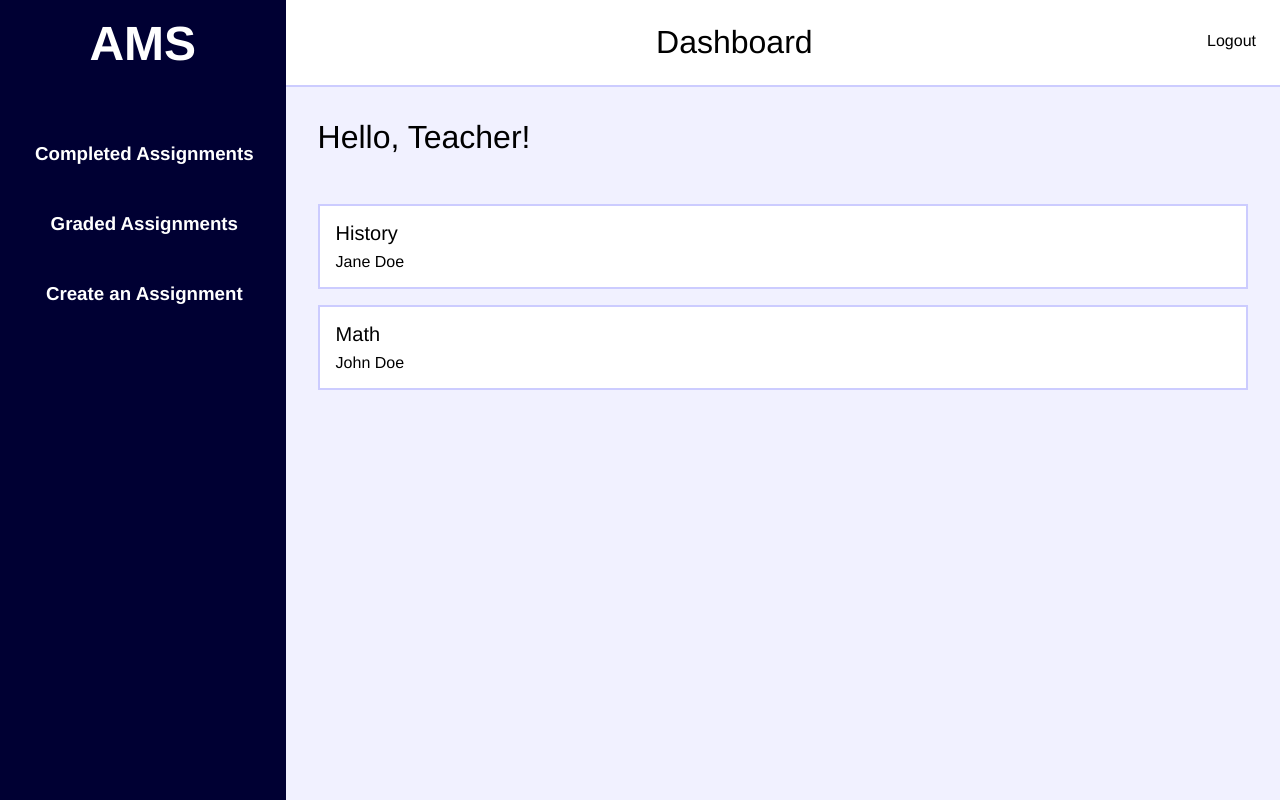
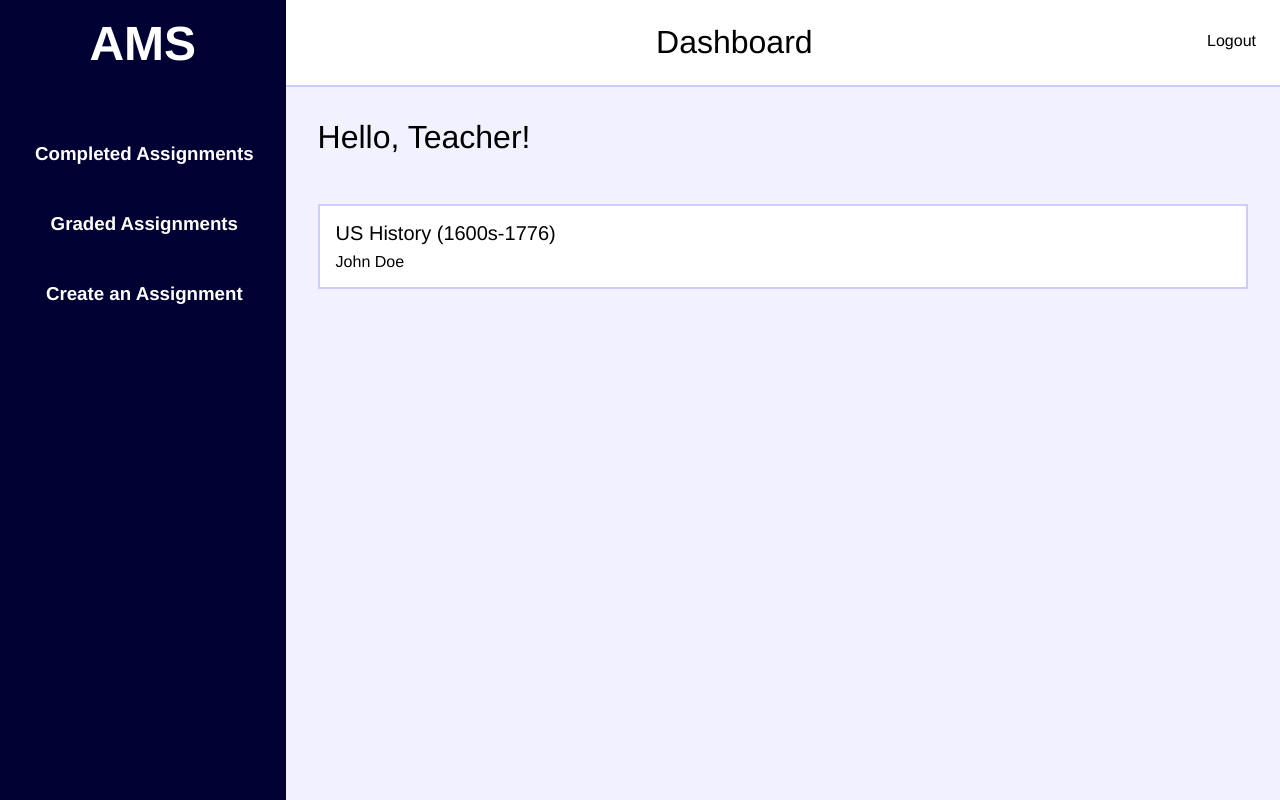
Before and after one commit to 2005Java-Nick/jose_anastasia_gautam_p2, an Angular app in the folder AngularAMS/: page /teacher-dashboard in a window 1280 px wide. Built offline with nearby package versions, Linux system fonts and the light colour scheme.

Commit message:
Added an assignment-instance-display interface

```diff
--- a/AngularAMS/src/app/component/teacher-dashboard/teacher-dashboard.component.ts
+++ b/AngularAMS/src/app/component/teacher-dashboard/teacher-dashboard.component.ts
@@ -1,4 +1,5 @@
 import { Component, OnInit } from '@angular/core';
+import { AssignmentInstanceDisplay } from '../../interface/assignmentinstancedisplay.interface';
 
 @Component({
   selector: 'app-teacher-dashboard',
@@ -23,16 +24,24 @@ export class TeacherDashboardComponent implements OnInit {
     }
   ];
 
-  listOfAssignments = [
+  listOfAssignments : AssignmentInstanceDisplay[] = [
     {
-      assignmentName: "History",
-      studentName: "Jane Doe"
-    },
-    {
-      assignmentName: "Math",
-      studentName: "John Doe"
+      course: "History",
+      assignmentType: "Exam",
+      assignmentStatus: "Completed",
+      assignmentName: "US History (1600s-1776)",
+      teacherName: "Mrs. Jane Doe",
+      studentName: "John Doe",
+      dueDate: {
+        date: "06-10-2020",
+        time: "5:00 PM"
+      },
+      completionDate: {
+        date: "06-10-2020",
+        time: "4:45 PM"
+      },
+      grade: null
     }
-
   ];
 
 
```
Also changed, not shown: AngularAMS/src/app/interface/assignmentinstancedisplay.interface.ts (added, +17 -0 lines).
